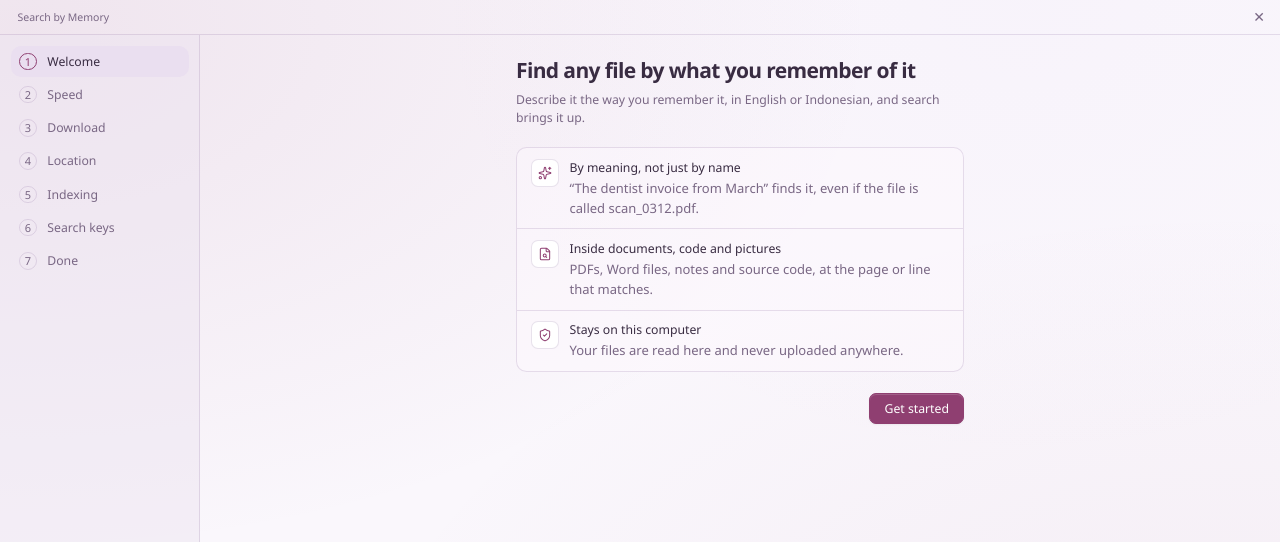
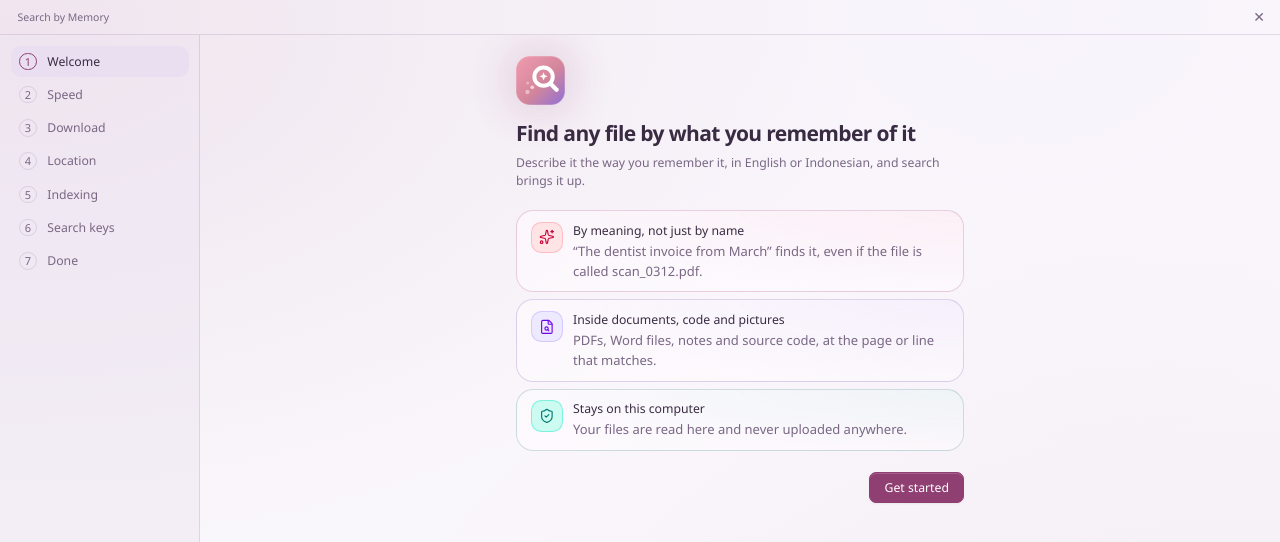
Before and after one commit to KrisnaSantosa15/search-by-memory, a React (Vite) app in the folder app/: page / in a window 1280 px wide. Shown: the top 542 px of the page. Built offline with nearby package versions, Linux system fonts and the light colour scheme.

Commit message:
feat(app): the Welcome step shows the brand mark and its points as tinted cards

```diff
--- a/app/src/onboarding/WelcomeStep.tsx
+++ b/app/src/onboarding/WelcomeStep.tsx
@@ -1,19 +1,24 @@
 import { FileSearch, type LucideIcon, ShieldCheck, Sparkles } from "lucide-react";
+import { BrandMark } from "../ui/BrandMark";
 import { Button } from "../ui/Button";
+import { TONES, type Tone } from "../ui/tones";
 
-const POINTS: { Icon: LucideIcon; title: string; detail: string }[] = [
+const POINTS: { Icon: LucideIcon; tone: Tone; title: string; detail: string }[] = [
   {
     Icon: Sparkles,
+    tone: "rose",
     title: "By meaning, not just by name",
     detail: "“The dentist invoice from March” finds it, even if the file is called scan_0312.pdf.",
   },
   {
     Icon: FileSearch,
+    tone: "violet",
     title: "Inside documents, code and pictures",
     detail: "PDFs, Word files, notes and source code, at the page or line that matches.",
   },
   {
     Icon: ShieldCheck,
+    tone: "teal",
     title: "Stays on this computer",
     detail: "Your files are read here and never uploaded anywhere.",
   },
@@ -23,6 +28,14 @@ const POINTS: { Icon: LucideIcon; title: string; detail: string }[] = [
 export function WelcomeStep({ onStart }: { onStart: () => void }) {
   return (
     <section className="flex flex-col gap-6">
+      <div className="flex flex-col gap-4">
+        <span className="relative grid size-14 place-items-center">
+          <span
+            aria-hidden
+            className="absolute inset-0 rounded-2xl bg-accent/40 blur-xl motion-safe:animate-pulse"
+          />
+          <BrandMark className="relative size-14" />
+        </span>
         <div className="flex flex-col gap-2">
           <h1 className="text-2xl font-semibold tracking-[-0.03em]">
             Find any file by what you remember of it
@@ -31,11 +44,14 @@ export function WelcomeStep({ onStart }: { onStart: () => void }) {
             Describe it the way you remember it, in English or Indonesian, and search brings it up.
           </p>
         </div>
-      <ul className="flex flex-col divide-y divide-line rounded-xl border border-line bg-panel/40">
-        {POINTS.map(({ Icon, title, detail }) => (
-          <li key={title} className="flex items-start gap-3 px-4 py-3">
-            <span className="grid size-8 shrink-0 place-items-center rounded-lg border border-line bg-raised text-accent">
-              <Icon aria-hidden className="size-4" strokeWidth={1.75} />
+      </div>
+      <ul className="flex flex-col gap-2">
+        {POINTS.map(({ Icon, tone, title, detail }) => (
+          <li key={title} className={`destination tone-${tone} flex items-start gap-3 px-4 py-3`}>
+            <span
+              className={`grid size-9 shrink-0 place-items-center rounded-xl ring-1 ring-inset ${TONES[tone]}`}
+            >
+              <Icon aria-hidden className="destination-icon size-4.5" strokeWidth={1.75} />
             </span>
             <span className="flex flex-col gap-0.5">
               <span className="text-sm font-medium">{title}</span>
```
Lines whose indentation alone changed are shown as unchanged.
